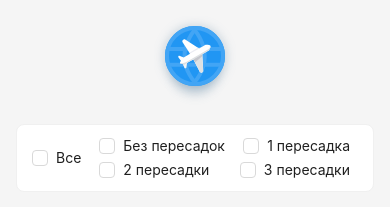
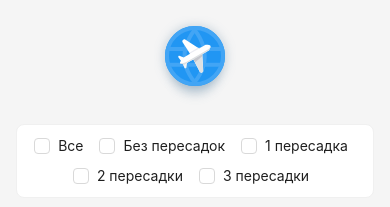
Before and after one commit to renjadizz/aviasales, a React (Create React App) app: page / in a window 390 px wide. Shown: the top 207 px of the page. Built offline with nearby package versions, Linux system fonts and the light colour scheme; a web font is replaced by a local one.

Commit message:
add filters to redux

```diff
--- a/src/components/Filter/Filter.css
+++ b/src/components/Filter/Filter.css
@@ -13,7 +13,11 @@
   flex-direction: column;
   gap: 10px;
 }
-
+.filter__group {
+    display: flex;
+    flex-direction: column;
+    gap: 0.5rem;
+}
 @media (max-width: 615px) {
   .filter__title {
     display: none;
@@ -25,9 +29,9 @@
   }
 
   .filter__group {
-    display: flex;
-    justify-content: space-between;
-    align-items: center;
+    flex-direction: row;
+    justify-content: center;
+    flex-wrap: wrap;
   }
 
   .filter .ant-card-body {
--- a/src/components/Filter/Filter.js
+++ b/src/components/Filter/Filter.js
@@ -1,29 +1,49 @@
-import { useState } from 'react';
+//import { useState } from 'react';
 import { Card, Space, Checkbox } from 'antd';
 import './Filter.css';
-const CheckboxGroup = Checkbox.Group;
-const plainOptions = ['Без пересадок', '1 пересадка', '2 пересадки', '3 пересадки'];
+import { connect } from 'react-redux';
 
-function Filter() {
-  const [checkedList, setCheckedList] = useState([]);
-  const checkAll = plainOptions.length === checkedList.length;
-  const indeterminate = checkedList.length > 0 && checkedList.length < plainOptions.length;
-  const onChange = (list) => {
-    setCheckedList(list);
+import { filtersChanged } from '../../redux/actions/index';
+
+function Filter({ filters, filtersChanged }) {
+  const onChange = (e) => {
+    let newState;
+    if (e.target.id === 'filter_all') {
+      newState = filters.map((obj) => ({ ...obj, checked: e.target.checked }));
+    } else {
+      newState = filters.map((obj) => (obj.id === e.target.id ? { ...obj, checked: e.target.checked } : obj));
+      const checkAllChecked = newState.filter((obj) => obj.id !== 'filter_all' && obj.checked === true);
+      if (checkAllChecked.length === filters.length - 1) {
+        newState[0].checked = true;
+      } else if (checkAllChecked.length === 0) {
+        newState[0].checked = false;
+      }
+    }
+    filtersChanged(newState);
   };
-  const onCheckAllChange = (e) => {
-    setCheckedList(e.target.checked ? plainOptions : []);
-  };
+
+  const checkBoxElements = [];
+  for (const elem of filters) {
+    checkBoxElements.push(
+      <Checkbox key={elem.id} id={elem.id} onChange={onChange} checked={elem.checked}>
+        {elem.name}
+      </Checkbox>
+    );
+  }
+
   return (
     <Space direction="vertical" size={16}>
       <Card className="filter" bodyStyle={{ padding: '10px 15px' }}>
         <p className="filter__title">Количество пересадок</p>
-        <Checkbox indeterminate={indeterminate} onChange={onCheckAllChange} checked={checkAll}>
-          Все
-        </Checkbox>
-        <CheckboxGroup className="filter__group" options={plainOptions} value={checkedList} onChange={onChange} />
+        <div className="filter__group">{checkBoxElements}</div>
       </Card>
     </Space>
   );
 }
-export default Filter;
+const mapStateToProps = (state) => {
+  return { filters: state.filters };
+};
+const mapDispatchToProps = {
+  filtersChanged,
+};
+export default connect(mapStateToProps, mapDispatchToProps)(Filter);
--- a/src/index.js
+++ b/src/index.js
@@ -1,12 +1,16 @@
 import React from 'react';
 import ReactDOM from 'react-dom/client';
+import { Provider } from 'react-redux';
 
+import store from './redux/store';
 import './index.css';
 import App from './components/App/App';
 
 const root = ReactDOM.createRoot(document.getElementById('root'));
 root.render(
   <React.StrictMode>
-    <App />
+    <Provider store={store}>
+      <App />
+    </Provider>
   </React.StrictMode>
 );
--- /dev/null
+++ b/src/redux/actions/index.js
@@ -0,0 +1,7 @@
+const filtersChanged = (newFilters) => {
+  return {
+    type: 'FILTERS_CHANGED',
+    payload: newFilters,
+  };
+};
+export { filtersChanged };
--- /dev/null
+++ b/src/redux/reducers/index.js
@@ -0,0 +1,22 @@
+const initialState = {
+  filters: [
+    { id: 'filter_all', name: 'Все', checked: false },
+    { id: 'filer_without', name: 'Без пересадок', checked: false },
+    { id: 'filer_one', name: '1 пересадка', checked: false },
+    { id: 'filer_two', name: '2 пересадки', checked: false },
+    { id: 'filer_three', name: '3 пересадки', checked: false },
+  ],
+  sorting: [],
+  tickets: [],
+};
+const reducer = (state = initialState, action) => {
+  switch (action.type) {
+    case 'FILTERS_CHANGED':
+      return {
+        filters: action.payload,
+      };
+    default:
+      return state;
+  }
+};
+export default reducer;
--- /dev/null
+++ b/src/redux/store.js
@@ -0,0 +1,7 @@
+import { createStore } from 'redux';
+
+import reducer from './reducers/index';
+
+const store = createStore(reducer, window.__REDUX_DEVTOOLS_EXTENSION__ && window.__REDUX_DEVTOOLS_EXTENSION__());
+
+export default store;
```
